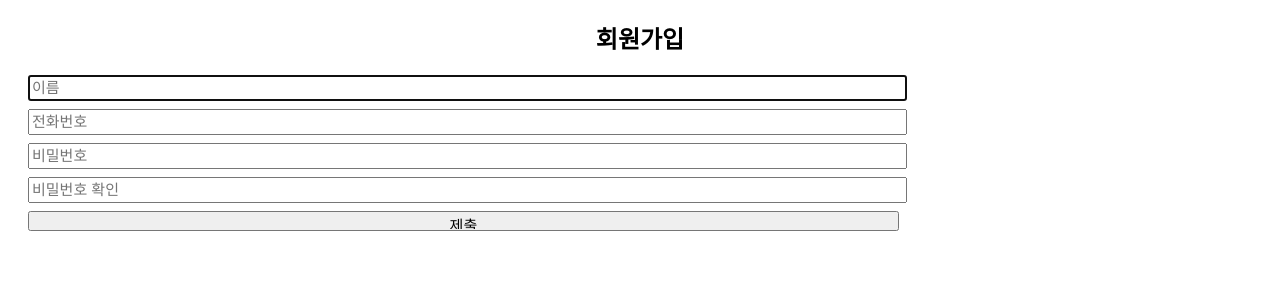
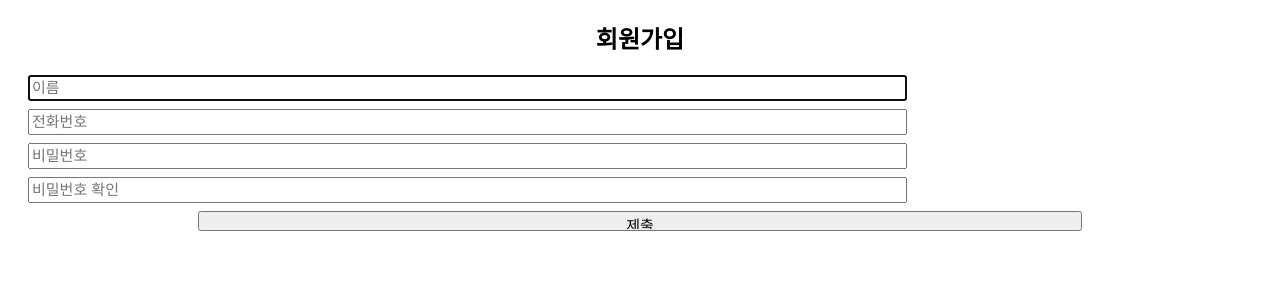
Before and after one commit to Sungdooyoo/kdga-library, a Python web app: template templates/signup.html in a window 1280 px wide. Shown: the top 300 px of the page. Run offline with Jinja, Linux system fonts and the light colour scheme; the template is opened without the code that fills it, so the values that code supplies are empty.

Commit message:
make submit button aligned center

```diff
--- a/templates/signup.html
+++ b/templates/signup.html
@@ -9,18 +9,21 @@
     <style>
 
 
-body {
-    overflow-x:hidden;
-}
-
-
+        body {
+          overflow-x:hidden;
+        }
 
         h2{
           text-align: center;
         }
+
         div.input-wrapper{
           margin-left:20px;
           margin-bottom:8px;
+        }
+
+        #submit_div{
+          text-align: center;
         }
 
         input{
@@ -63,8 +66,8 @@ body {
         <div class="input-wrapper">
         <input type="password" name="confirm_password" id="inputconfirm_password" class="form-control" placeholder="비밀번호 확인" required>
         </div>
-        <div class="input-wrapper">
-        <input type="submit" value="제출" width="70%" margin="0,auto" >
+        <div id="submit_div" >
+        <input type="submit" value="제출" width="63%"  >
         </div>
 
 
```
